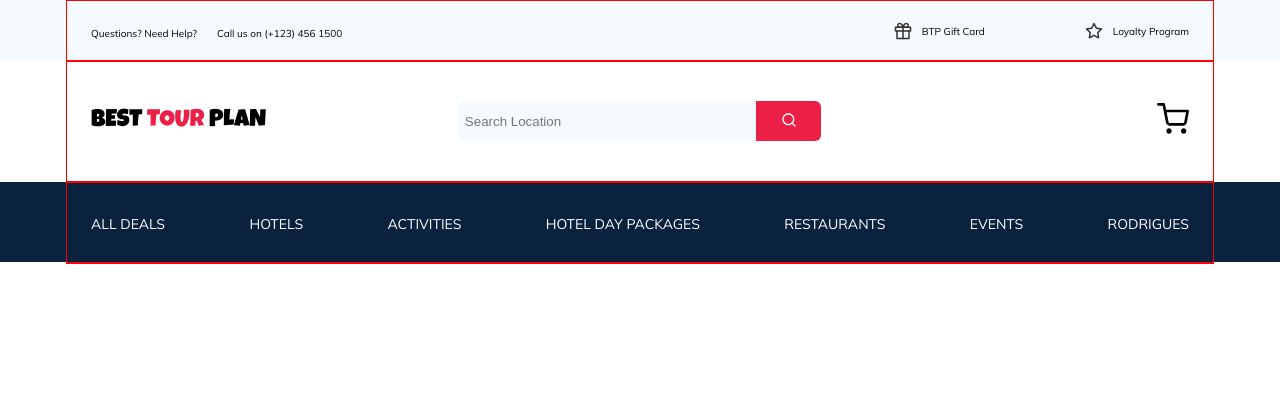
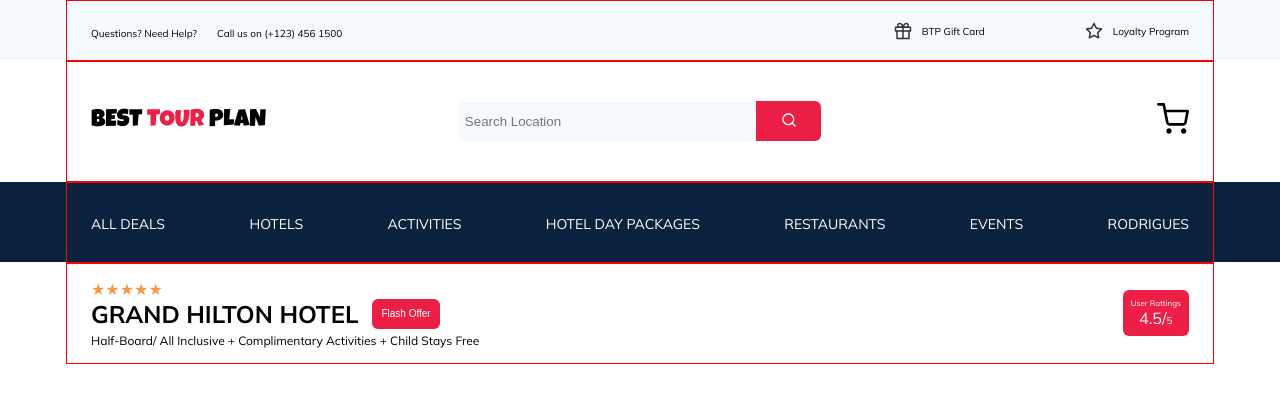
Before and after one commit to pylsar/myVueBooking, a Vue app: page / in a window 1280 px wide. Shown: the top 402 px of the page. Built offline with nearby package versions, Linux system fonts and the light colour scheme.

Commit message:
PresentationTop

```diff
--- a/src/components/Presentation.vue
+++ b/src/components/Presentation.vue
@@ -1,12 +1,17 @@
 <template>
     <div class="container">
         <section class="presentation">
+            <presentation-top />
         </section>
     </div>
 </template>
 <script>
+import PresentationTop from '@/components/PresentationTop'
 export default{
     name: 'Presentation',
+    components: {
+        PresentationTop,
+    }
 }
 </script>
 <style lang="scss">
--- /dev/null
+++ b/src/components/PresentationTop.vue
@@ -0,0 +1,74 @@
+<template>
+    <div class="presentationtop">
+        <div class="presentationtop__left">
+            <div class="presentationtop__left-star">
+                <span>&#9733;</span>
+                <span>&#9733;</span>
+                <span>&#9733;</span>
+                <span>&#9733;</span>
+                <span>&#9733;</span>
+            </div>
+            <div class="presentationtop__left-title">
+                <h2>GRAND HILTON HOTEL</h2>
+                <button>Flash Offer</button>
+            </div>
+            <p class="presentationtop__left-text">Half-Board/ All Inclusive + Complimentary Activities + Child Stays Free</p>
+        </div>
+        <div class="presentationtop__right">
+            <span class="presentationtop__right-text">User Rattings</span>
+            <span>4.5/<small>5</small></span>
+        </div>
+    </div>
+</template>
+<script>
+export default{
+    name: 'PresentationTop',
+}
+</script>
+<style lang="scss">
+@import '../main.scss';
+.presentationtop{
+    display: flex;
+    justify-content: space-between;
+    align-items: center;
+    height: 100px;
+    &__left-star{
+        color: #F2994A;
+    }
+    &__left-title{
+        display: flex;
+        & h2 {
+            margin-right: 14px;
+        }
+        & button {
+            color: #fff;
+            background: #EC1F46;
+            font-size: 10px;
+            line-height: 1;
+            outline: none;
+            border: none;
+            padding: 4px 9px;
+            border-radius: 6px;
+        }
+    }
+    &__left-text{
+        font-size: 12px;
+        margin-top: 4px;
+    }
+    &__right{
+        display: flex;
+        flex-direction: column;
+        align-items: center;
+        background: #EC1F46;
+        padding: 8px;
+        border-radius: 6px;
+        color: #fff;
+        & small {
+            font-size: 10px;
+        }
+    }
+    &__right-text{
+        font-size: 8px;
+    }
+}
+</style>
```
